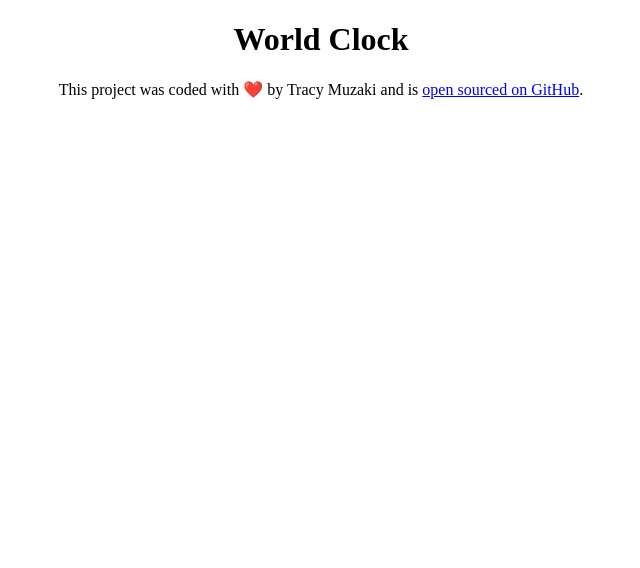
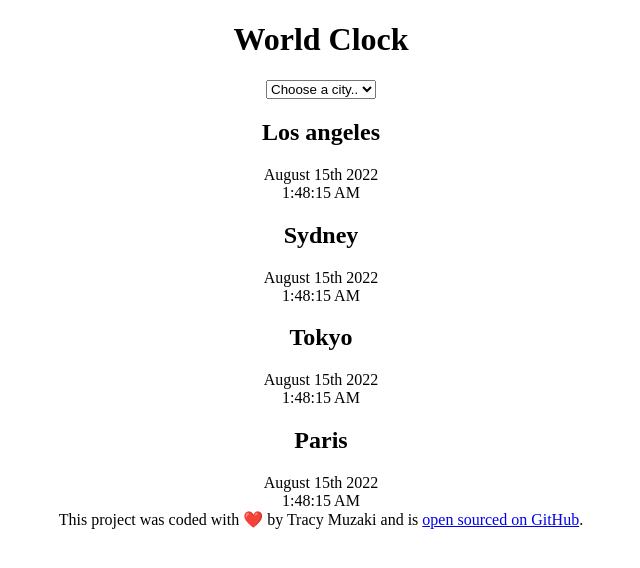
Before and after one commit to tracymuzaki/world-clock-project, a plain HTML site: page index.html in a window 1280 px wide. Shown: the whole page, without its empty margins (319-959 px from the left). Drawn offline with Linux system fonts and the light colour scheme.

Commit message:
Added the basic HTML

```diff
--- a/index.html
+++ b/index.html
@@ -9,9 +9,39 @@
 </head>
 
 <body>
-    <h1>World Clock</h1>
+    <div class="container">
+        <h1>World Clock</h1>
+        <select name="" id="">
+            <option value="">Choose a city..</option>
+            <option value="">Los angeles</option>
+            <option value="">Sydney</option>
+            <option value="">Tokyo</option>
+            <option value="">Paris</option>
+        </select>
+        <div class="city">
+            <h2>Los angeles</h2>
+            <div class="date">August 15th 2022</div>
+            <div class="time">1:48:15 AM</div>
+        </div>
+        <div class="city">
+            <h2>Sydney</h2>
+            <div class="date">August 15th 2022</div>
+            <div class="time">1:48:15 AM</div>
+        </div>
+        <div class="city">
+            <h2>Tokyo</h2>
+            <div class="date">August 15th 2022</div>
+            <div class="time">1:48:15 AM</div>
+        </div>
+        <div class="city">
+            <h2>Paris</h2>
+            <div class="date">August 15th 2022</div>
+            <div class="time">1:48:15 AM</div>
+        </div>
+    </div>
     <footer>
-        This project was coded with ❤️ by Tracy Muzaki and is <a href="https://github.com/tracymuzaki/world-clock-project.git" target="_blank">open sourced on GitHub</a>.
+        This project was coded with ❤️ by Tracy Muzaki and is <a
+            href="https://github.com/tracymuzaki/world-clock-project.git" target="_blank">open sourced on GitHub</a>.
     </footer>
     <script src="javascript/index.js"></script>
 </body>
```
